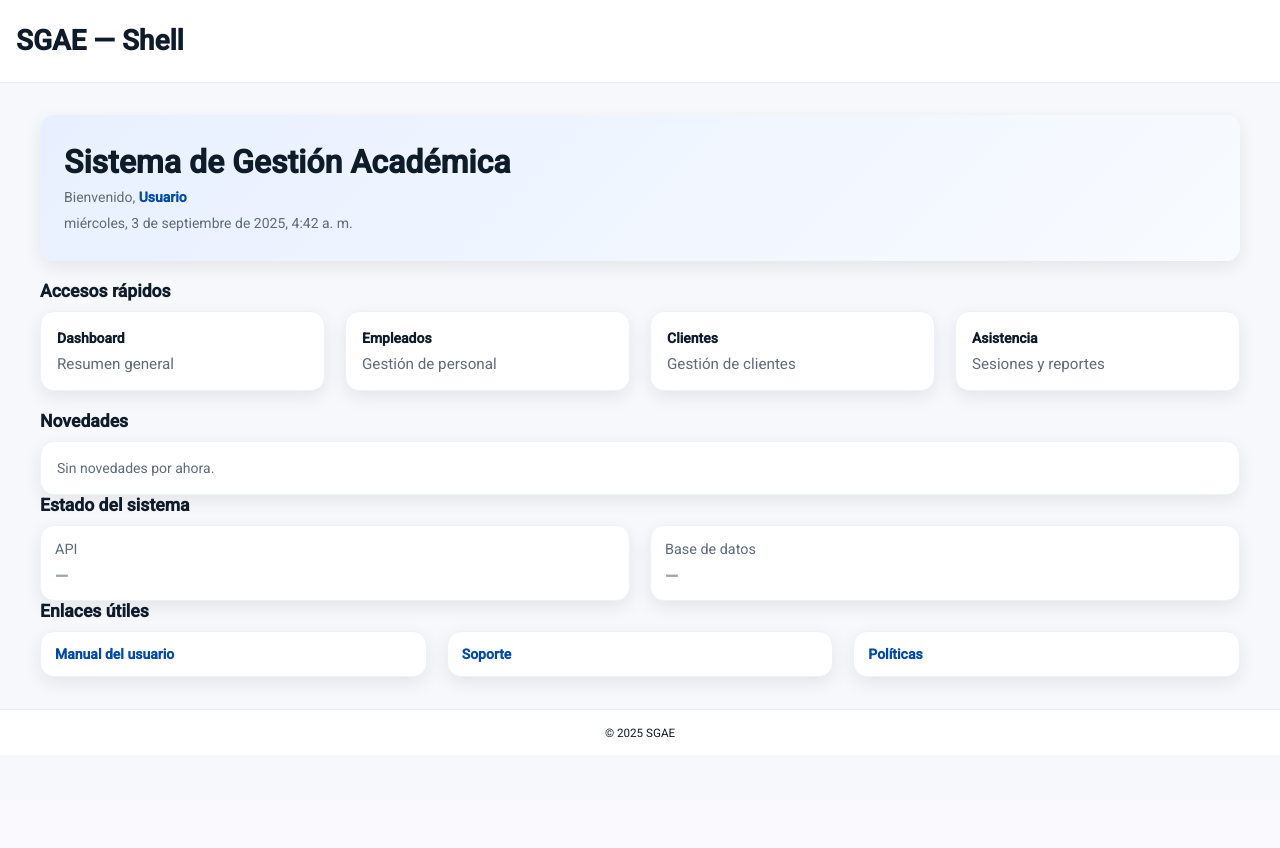
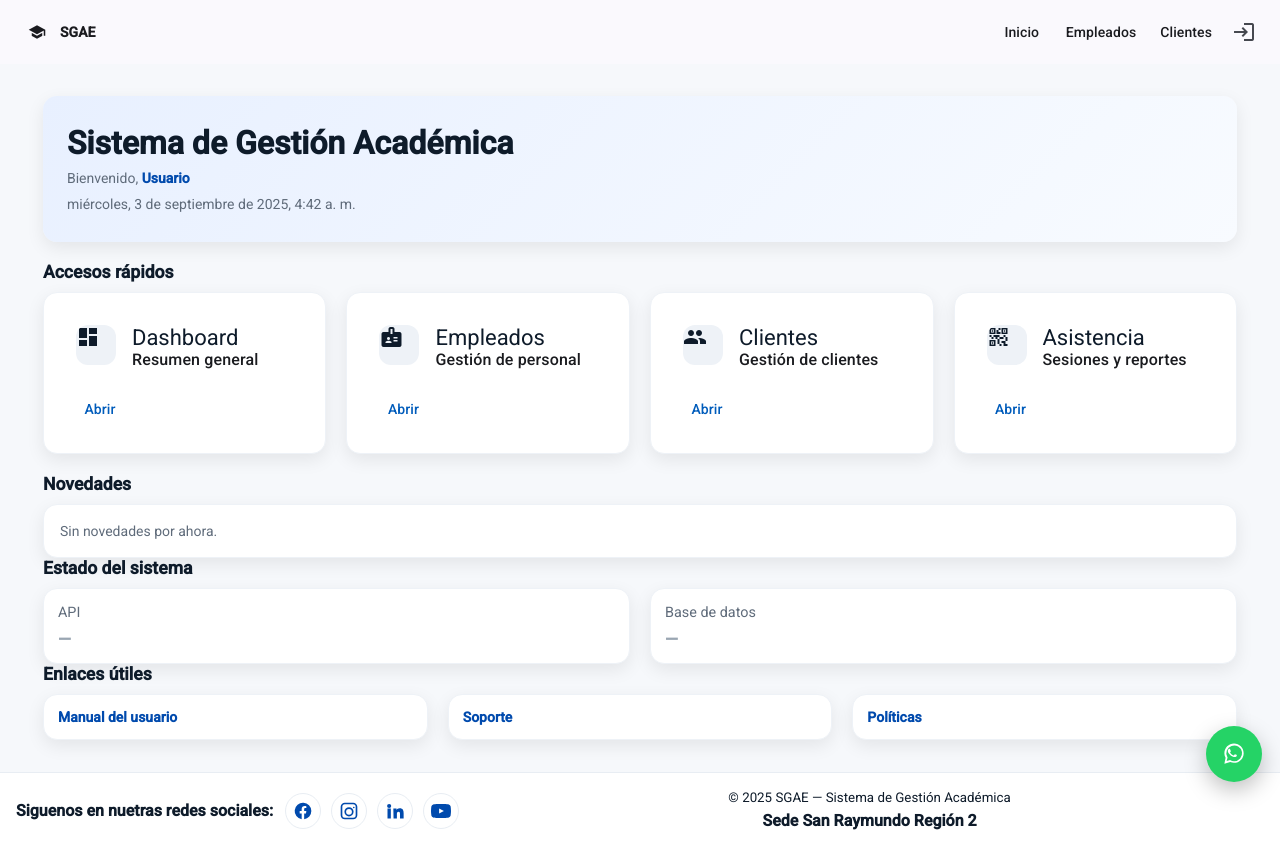
Before and after one commit to CarlosOrozco-1/AsistenciaURSR, an Angular app in the folder frontend/asistencia-ui/: page /dashboard in a window 1280 px wide. Before the commit the page ends 800 px from the top, so only its background shows below. Built offline with nearby package versions, Linux system fonts and the light colour scheme.

Commit message:
Footer y enlaces de redes sociales

```diff
--- a/frontend/asistencia-ui/src/app/features/dashboard/dashboard.css
+++ b/frontend/asistencia-ui/src/app/features/dashboard/dashboard.css
@@ -176,3 +176,26 @@
     grid-template-columns: 1fr;
   }
 }
+
+/* Envolvente enlazable para que toda la tarjeta sea clicable */
+.quick__card-link {
+  text-decoration: none;
+  color: inherit;
+}
+
+.quick__card {
+  /* mat-card ya trae padding/sombra; mantenemos coherencia con tus vars */
+  border-radius: 14px;
+}
+
+/* Mat-card header alinea el avatar (icono) correctamente */
+.mat-mdc-card-header .mat-mdc-card-avatar {
+  background: #eef2f7;
+  border-radius: 12px;
+}
+
+/* Opcional: tono del botón en acciones */
+.mdc-button--unelevated.mdc-button--primary,
+.mdc-button--raised.mdc-button--primary {
+  border-radius: 12px;
+}
--- a/frontend/asistencia-ui/src/app/features/dashboard/dashboard.html
+++ b/frontend/asistencia-ui/src/app/features/dashboard/dashboard.html
@@ -1,12 +1,5 @@
-<!--
-  Dashboard (D-1): estructura base sin Angular Material.
-  Objetivo: dejar el wireframe de secciones (hero, accesos, noticias, estado, enlaces),
-  listo para aplicar Angular Material en D-2.
--->
-
-<!-- Contenedor principal responsivo -->
+<!-- Hero / Encabezado (igual que D-1) -->
 <section class="dash">
-  <!-- HERO / Encabezado -->
   <header class="dash__hero">
     <div class="hero__content">
       <h1 class="hero__title">Sistema de Gestión Académica</h1>
@@ -14,52 +7,82 @@
         Bienvenido, <span class="hero__user">Usuario</span>
       </p>
       <p class="hero__meta">
-        <!-- Fecha/hora en formato es-GT (en D-3 podemos hacerlo dinámico) -->
-        <span></span><time id="fecha-hoy">{{ fechaHoy }}</time>
+        <span></span><time id="fecha-hoy">{{ fechaHoy }}</time> <!-- Fecha actual -->
       </p>
     </div>
   </header>
 
-  <!-- Accesos rápidos (D-2 los convertimos en MatCards con íconos) -->
+  <!-- Accesos rápidos (ahora con MatCard + MatIcon) -->
   <section class="dash__quick">
     <h2 class="section__title">Accesos rápidos</h2>
     <div class="quick__grid">
       <!-- Card 1 -->
-      <a class="quick__card" href="/dashboard">
-        <div class="quick__card-title">Dashboard</div>
-        <div class="quick__card-desc">Resumen general</div>
+      <a class="quick__card-link" routerLink="/dashboard">
+        <mat-card class="quick__card">
+          <mat-card-header>
+            <mat-icon mat-card-avatar aria-hidden="true">dashboard</mat-icon>
+            <mat-card-title>Dashboard</mat-card-title>
+            <mat-card-subtitle>Resumen general</mat-card-subtitle>
+          </mat-card-header>
+          <mat-card-actions>
+            <button mat-button color="primary">Abrir</button>
+          </mat-card-actions>
+        </mat-card>
       </a>
 
       <!-- Card 2 -->
-      <a class="quick__card" href="/empleados">
-        <div class="quick__card-title">Empleados</div>
-        <div class="quick__card-desc">Gestión de personal</div>
+      <a class="quick__card-link" routerLink="/empleados">
+        <mat-card class="quick__card">
+          <mat-card-header>
+            <mat-icon mat-card-avatar aria-hidden="true">badge</mat-icon>
+            <mat-card-title>Empleados</mat-card-title>
+            <mat-card-subtitle>Gestión de personal</mat-card-subtitle>
+          </mat-card-header>
+          <mat-card-actions>
+            <button mat-button color="primary">Abrir</button>
+          </mat-card-actions>
+        </mat-card>
       </a>
 
       <!-- Card 3 -->
-      <a class="quick__card" href="/clientes">
-        <div class="quick__card-title">Clientes</div>
-        <div class="quick__card-desc">Gestión de clientes</div>
+      <a class="quick__card-link" routerLink="/clientes">
+        <mat-card class="quick__card">
+          <mat-card-header>
+            <mat-icon mat-card-avatar aria-hidden="true">group</mat-icon>
+            <mat-card-title>Clientes</mat-card-title>
+            <mat-card-subtitle>Gestión de clientes</mat-card-subtitle>
+          </mat-card-header>
+          <mat-card-actions>
+            <button mat-button color="primary">Abrir</button>
+          </mat-card-actions>
+        </mat-card>
       </a>
 
-      <!-- Card 4 (placeholder a futuro: Usuarios / Docentes / Admin) -->
-      <a class="quick__card" href="#">
-        <div class="quick__card-title">Asistencia</div>
-        <div class="quick__card-desc">Sesiones y reportes</div>
+      <!-- Card 4 (placeholder) -->
+      <a class="quick__card-link" routerLink="/dashboard">
+        <mat-card class="quick__card">
+          <mat-card-header>
+            <mat-icon mat-card-avatar aria-hidden="true">qr_code_2</mat-icon>
+            <mat-card-title>Asistencia</mat-card-title>
+            <mat-card-subtitle>Sesiones y reportes</mat-card-subtitle>
+          </mat-card-header>
+          <mat-card-actions>
+            <button mat-button color="primary">Abrir</button>
+          </mat-card-actions>
+        </mat-card>
       </a>
     </div>
   </section>
 
-  <!-- Novedades / avisos -->
+  <!-- Novedades -->
   <section class="dash__news">
     <h2 class="section__title">Novedades</h2>
     <div class="news__box">
       <p class="news__empty">Sin novedades por ahora.</p>
-      <!-- D-3: aquí podríamos renderizar avisos desde backend -->
     </div>
   </section>
 
-  <!-- Estado del sistema -->
+  <!-- Estado -->
   <section class="dash__status">
     <h2 class="section__title">Estado del sistema</h2>
     <div class="status__grid">
@@ -72,10 +95,9 @@
         <div class="status__value status__value--unknown">—</div>
       </div>
     </div>
-    <!-- D-3: conectaremos un endpoint de healthcheck para mostrar OK/ERROR -->
   </section>
 
-  <!-- Enlaces útiles -->
+  <!-- Enlaces -->
   <section class="dash__links">
     <h2 class="section__title">Enlaces útiles</h2>
     <ul class="links__list">
--- a/frontend/asistencia-ui/src/app/features/dashboard/dashboard.ts
+++ b/frontend/asistencia-ui/src/app/features/dashboard/dashboard.ts
@@ -1,37 +1,39 @@
 import { Component, OnDestroy, OnInit } from '@angular/core';
+
+// Angular Material para tarjetas, botones e íconos
+import { MatCardModule }   from '@angular/material/card';
+import { MatButtonModule } from '@angular/material/button';
+import { MatIconModule }   from '@angular/material/icon';
+
+// RouterLink para que las tarjetas naveguen
+import { RouterLink } from '@angular/router';
 
 @Component({
   selector: 'app-dashboard',
-  standalone: true,                 // ← importante: componente standalone
-  imports: [],                      // ← por ahora no usamos pipes/módulos extras
+  standalone: true,
+  imports: [
+    RouterLink,
+    MatCardModule,
+    MatButtonModule,
+    MatIconModule,
+  ],
   templateUrl: './dashboard.html',
-  styleUrls: ['./dashboard.css']    // ← ojo: es styleUrls (plural), no styleUrl
+  styleUrls: ['./dashboard.css']
 })
 export class Dashboard implements OnInit, OnDestroy {
 
-  /** Texto mostrado en el <time> del hero */
   fechaHoy = '—';
-
-  /** Id del intervalo (si decides actualizar la hora periódicamente) */
   private _tickId?: any;
 
   ngOnInit(): void {
-    // Set inicial (una sola vez)
     this.actualizarFecha();
-
-    // (Opcional) refrescar cada minuto para mantener la hora “viva”
-    // Descomenta si lo quieres activo en D-1
     // this._tickId = setInterval(() => this.actualizarFecha(), 60_000);
   }
 
   ngOnDestroy(): void {
-    // Limpia el intervalo si lo activaste
-    if (this._tickId) {
-      clearInterval(this._tickId);
-    }
+    if (this._tickId) clearInterval(this._tickId);
   }
 
-  /** Calcula y setea la fecha en formato es-GT */
   private actualizarFecha(): void {
     this.fechaHoy = new Date().toLocaleString('es-GT', {
       dateStyle: 'full',
--- a/frontend/asistencia-ui/src/app/layout/shell/app-shell/app-shell.css
+++ b/frontend/asistencia-ui/src/app/layout/shell/app-shell/app-shell.css
@@ -1,25 +1,174 @@
 :host {
-  display: block;
+  display: flex; /* Cambiado de 'block' a 'flex' */
+  flex-direction: column; /* Organiza los hijos (toolbar, content, footer) verticalmente */
   min-height: 100dvh;
   background: #f6f8fb;
   color: #0e1b2a;
 }
 
-.shell__header,
-.shell__footer {
-  padding: 12px 16px;
-  background: #fff;
-  border-bottom: 1px solid #e8edf3;
+.shell__toolbar {
+  position: sticky;
+  top: 0;
+  z-index: 100;
 }
 
-.shell__footer {
-  border-top: 1px solid #e8edf3;
-  border-bottom: none;
-  text-align: center;
+.brand {
+  font-weight: 700;
+  gap: 6px;
+}
+
+.spacer {
+  flex: 1 1 auto;
 }
 
 .shell__content {
+  flex-grow: 1; /* ✅ AÑADIDO: Hace que el área de contenido se expanda y empuje el footer hacia abajo */
   padding: 16px;
   max-width: 1280px;
   margin: 0 auto;
 }
+
+/* ================================================= */
+/* ✅ ESTILOS DEL FOOTER CORREGIDOS Y SIMPLIFICADOS  */
+/* ================================================= */
+
+/* 1. Usamos Flexbox para alinear los elementos hijos */
+.shell__footer {
+  display: flex;
+  align-items: center;
+  /* Centra verticalmente los iconos y el texto */
+  justify-content: space-between;
+  /* Pone un grupo a la izquierda y otro a la derecha */
+  flex-wrap: wrap;
+  /* Permite que los elementos se apilen si no hay espacio */
+  gap: 16px;
+  /* Espacio entre elementos cuando se apilan */
+  padding: 16px;
+  background: #fff;
+  border-top: 1px solid #e8edf3;
+}
+
+/* 2. El bloque social ya no necesita posicionamiento absoluto */
+.footer-social {
+  display: inline-flex;
+  align-items: center;
+  gap: 10px;
+}
+
+/* 3. El bloque de copyright ocupa el espacio restante y centra su texto */
+.footer-copy {
+  flex-grow: 1; /* Permite que este elemento crezca si hay espacio */
+  text-align: center;
+  font-size: 1rem;
+}
+
+.footer-line {
+  display: block;
+  line-height: 1.4;
+}
+
+.footer-sub {
+  font-weight: 700;
+  margin-top: 2px;
+  font-size: 1rem;
+}
+
+/* Texto "Síguenos:" */
+.social-text {
+  font-weight: 600;
+  color: #0e1b2a;
+  margin-right: 2px;
+  font-size: 1rem;
+}
+
+/* Botón/icono redondo */
+.social-link {
+  display: inline-flex;
+  align-items: center;
+  justify-content: center;
+  width: 34px;
+  height: 34px;
+  border-radius: 50%;
+  background: #ffffff;
+  border: 1px solid #e8edf3;
+  text-decoration: none;
+  transition: transform 0.15s ease, box-shadow 0.2s ease, border-color 0.2s ease, background 0.2s ease;
+}
+
+/* SVG: tamaño y color de marca */
+.social-link .icon {
+  width: 20px;
+  height: 20px;
+  fill: #004aad;
+  /* color de marca */
+}
+
+/* Hover bonito */
+.social-link:hover {
+  transform: translateY(-1px);
+  box-shadow: 0 4px 14px rgba(0, 0, 0, 0.12);
+  border-color: #dbe3ee;
+  background: #f6f9ff;
+}
+
+/* 4. UNA SOLA MEDIA QUERY para apilar y centrar todo en pantallas pequeñas */
+/* El punto de quiebre es más grande (768px) para evitar el problema antes */
+@media (max-width: 768px) {
+  .shell__footer {
+    flex-direction: column-reverse; /* Apila los elementos verticalmente (redes arriba) */
+    justify-content: center; /* Centra todo el bloque */
+    gap: 12px; /* Reduce el espacio entre los bloques apilados */
+  }
+
+  .footer-copy {
+    text-align: center; /* Asegura que el texto permanezca centrado */
+  }
+}
+
+
+/* ================================================= */
+/* ESTILOS DEL BOTÓN DE WHATSAPP (SIN CAMBIOS)      */
+/* ================================================= */
+
+.fab-whatsapp {
+  position: fixed;
+  right: 18px;
+  bottom: 18px;
+  width: 56px;
+  height: 56px;
+  border-radius: 50%;
+  background: #25D366;
+  display: inline-flex;
+  align-items: center;
+  justify-content: center;
+  box-shadow: 0 8px 22px rgba(0, 0, 0, 0.25);
+  text-decoration: none;
+  z-index: 1000;
+  transition: transform .15s ease, box-shadow .2s ease, background .2s ease;
+}
+
+.fab-whatsapp:hover {
+  transform: translateY(-1px);
+  box-shadow: 0 10px 28px rgba(0, 0, 0, 0.28);
+  background: #22c55e;
+}
+
+.wa-icon {
+  width: 28px;
+  height: 28px;
+  fill: #fff;
+}
+
+@media (max-width: 400px) {
+  .fab-whatsapp {
+    right: 12px;
+    bottom: 12px;
+    width: 52px;
+    height: 52px;
+  }
+
+  .wa-icon {
+    width: 26px;
+    height: 26px;
+  }
+}
--- a/frontend/asistencia-ui/src/app/layout/shell/app-shell/app-shell.html
+++ b/frontend/asistencia-ui/src/app/layout/shell/app-shell/app-shell.html
@@ -1,17 +1,95 @@
-<!-- Shell: contenedor general del layout.
-     Debe incluir SIEMPRE un <router-outlet> para renderizar las rutas hijas. -->
+<!-- Toolbar superior con Angular Material -->
+<mat-toolbar color="primary" class="shell__toolbar">
+  <!-- Logo / Nombre del sistema -->
+  <button mat-button class="brand" [routerLink]="'/dashboard'">
+    <mat-icon aria-hidden="true">school</mat-icon>
+    <span>SGAE</span>
+  </button>
 
-<!-- Encabezado mínimo temporal (lo cambiaremos cuando armemos el layout Material) -->
-<header class="shell__header">
-  <h1 class="shell__title">SGAE — Shell</h1>
-</header>
+  <span class="spacer"></span>
 
-<!-- Contenido de cada ruta hija -->
+  <!-- Acciones / navegación rápida (temporales) -->
+  <a mat-button routerLink="/dashboard" routerLinkActive="active">Inicio</a>
+  <a mat-button routerLink="/empleados" routerLinkActive="active">Empleados</a>
+  <a mat-button routerLink="/clientes" routerLinkActive="active">Clientes</a>
+
+  <!-- Botón de login/logout (placeholder) -->
+  <a mat-icon-button routerLink="/login" aria-label="Login">
+    <mat-icon>login</mat-icon>
+  </a>
+</mat-toolbar>
+
+<!-- Contenedor principal de cada vista -->
 <main class="shell__content">
   <router-outlet></router-outlet>
 </main>
 
-<!-- Pie (opcional ahora) -->
+
+
 <footer class="shell__footer">
-  <small>© 2025 SGAE</small>
+  <!-- Bloque social a la IZQUIERDA -->
+  <div class="footer-social" aria-label="Sígueme en redes">
+    <span class="social-text">Siguenos en nuetras redes sociales: </span>
+
+    <!-- Facebook -->
+    <a class="social-link" href="https://www.facebook.com/URegional/" target="_blank" rel="noopener"
+      aria-label="Facebook">
+      <!-- SVG inline Facebook -->
+      <svg class="icon" viewBox="0 0 24 24" aria-hidden="true" focusable="false">
+        <path
+          d="M22 12a10 10 0 1 0-11.6 9.9v-7h-2.4V12h2.4V9.8c0-2.4 1.4-3.8 3.6-3.8 1 0 2 .18 2 .18v2.2h-1.1c-1.1 0-1.5.68-1.5 1.4V12h2.6l-.4 2.9h-2.2v7A10 10 0 0 0 22 12z" />
+      </svg>
+    </a>
+
+    <!-- Instagram -->
+    <a class="social-link" href="https://www.instagram.com/uregionalr2/" target="_blank" rel="noopener"
+      aria-label="Instagram">
+      <!-- SVG inline Instagram -->
+      <svg class="icon" viewBox="0 0 24 24" aria-hidden="true" focusable="false">
+        <path
+          d="M7 2C4.24 2 2 4.24 2 7v10c0 2.76 2.24 5 5 5h10c2.76 0 5-2.24 5-5V7c0-2.76-2.24-5-5-5H7zm10 2a3 3 0 0 1 3 3v10a3 3 0 0 1-3 3H7a3 3 0 0 1-3-3V7a3 3 0 0 1 3-3h10zm-5 3.5a5.5 5.5 0 1 0 0 11 5.5 5.5 0 0 0 0-11zm0 2a3.5 3.5 0 1 1 0 7 3.5 3.5 0 0 1 0-7zm5.75-.75a1 1 0 1 0 0-2 1 1 0 0 0 0 2z" />
+      </svg>
+    </a>
+
+    <!-- LinkedIn -->
+    <a class="social-link" href="https://www.linkedin.com/in/universidad-regional-de-guatemala-regi%C3%B3n-2-aa6b052a0/"
+      target="_blank" rel="noopener" aria-label="LinkedIn">
+      <!-- SVG inline LinkedIn -->
+      <svg class="icon" viewBox="0 0 24 24" aria-hidden="true" focusable="false">
+        <path
+          d="M4.98 3.5A2.5 2.5 0 1 1 5 8.5a2.5 2.5 0 0 1-.02-5zM3 9h4v12H3zm7 0h3.8v1.7h.05c.53-.95 1.82-1.95 3.75-1.95 4.01 0 4.75 2.64 4.75 6.08V21H18v-5.2c0-1.24-.02-2.84-1.73-2.84-1.73 0-2 1.35-2 2.75V21h-4z" />
+      </svg>
+    </a>
+
+
+    <!-- YouTube -->
+    <a class="social-link" href="https://www.youtube.com/channel/UC_T1zjwXfbgDF1y-dwmIX3w" target="_blank"
+      rel="noopener" aria-label="YouTube">
+      <!-- SVG inline YouTube -->
+      <svg class="icon" viewBox="0 0 24 24" aria-hidden="true" focusable="false">
+        <path
+          d="M23.5 6.2a3 3 0 0 0-2.1-2.1C19.5 3.5 12 3.5 12 3.5s-7.5 0-9.4.6A3 3 0 0 0 .5 6.2 31.4 31.4 0 0 0 0 12a31.4 31.4 0 0 0 .5 5.8 3 3 0 0 0 2.1 2.1c1.9.6 9.4.6 9.4.6s7.5 0 9.4-.6a3 3 0 0 0 2.1-2.1A31.4 31.4 0 0 0 24 12a31.4 31.4 0 0 0-.5-5.8zM9.75 15.02V8.98L15.5 12l-5.75 3.02z" />
+      </svg>
+    </a>
+  </div>
+
+  <!-- Copia centrada (dos líneas) -->
+  <div class="footer-copy">
+    <small class="footer-line">© 2025 SGAE — Sistema de Gestión Académica</small>
+    <small class="footer-line footer-sub">Sede San Raymundo Región 2</small>
+  </div>
 </footer>
+
+<!-- FAB WhatsApp (Boton flotante, fijo abajo a la derecha) -->
+<a class="fab-whatsapp" href="https://wa.me/50236075643?text=Hola%20necesito%20informaci%C3%B3n" target="_blank"
+  rel="noopener" aria-label="Contactar por WhatsApp">
+  <!-- SVG inline WhatsApp (blanco sobre verde) -->
+  <svg class="wa-icon" viewBox="0 0 32 32" aria-hidden="true" focusable="false">
+    <path
+      d="M19.11 17.2c-.27-.13-1.57-.77-1.81-.86-.24-.09-.41-.13-.59.13-.18.27-.68.86-.83 1.04-.15.18-.31.2-.58.07-.27-.13-1.15-.42-2.19-1.33-.81-.72-1.36-1.61-1.52-1.88-.16-.27-.02-.41.11-.54.11-.11.27-.29.4-.43.13-.15.18-.25.27-.43.09-.18.04-.32-.02-.45-.07-.13-.59-1.42-.81-1.95-.21-.5-.43-.43-.59-.44l-.5-.01c-.16 0-.43.07-.66.32-.22.25-.87.85-.87 2.08 0 1.23.9 2.41 1.03 2.58.13.18 1.77 2.7 4.29 3.78.6.26 1.07.41 1.44.52.6.19 1.15.16 1.58.1.48-.07 1.57-.64 1.79-1.25.22-.61.22-1.13.15-1.25-.07-.11-.24-.18-.5-.31zM16.03 4C9.93 4 5 8.93 5 15.03c0 1.94.51 3.76 1.39 5.34L5 27l6.78-1.78a11.02 11.02 0 0 0 4.25.81c6.09 0 11.03-4.93 11.03-11.03S22.12 4 16.03 4zm0 20.17c-1.5 0-2.9-.4-4.12-1.11l-.29-.17-4.02 1.06 1.08-3.92-.19-.3a8.99 8.99 0 1 1 7.54 4.44z" />
+  </svg>
+</a>
+
+
+<!-- Estructura básica del layout con Angular Material -->
+<!-- Barra superior fija con navegación -->
--- a/frontend/asistencia-ui/src/index.html
+++ b/frontend/asistencia-ui/src/index.html
@@ -7,7 +7,7 @@
   <meta name="viewport" content="width=device-width, initial-scale=1">
   <link rel="icon" type="image/x-icon" href="favicon.ico">
   <link href="https://fonts.googleapis.com/css2?family=Roboto:wght@300;400;500&display=swap" rel="stylesheet">
-  <link href="https://fonts.googleapis.com/icon?family=Material+Icons" rel="stylesheet">
+  <link href="https://fonts.googleapis.com/icon?family=Material+Icons" rel="stylesheet"> <!-- Material Icons -->
 </head>
 <body>
   <app-root></app-root>
```
Also changed, not shown: frontend/asistencia-ui/src/app/layout/shell/app-shell/app-shell.ts (+9 -3 lines).
